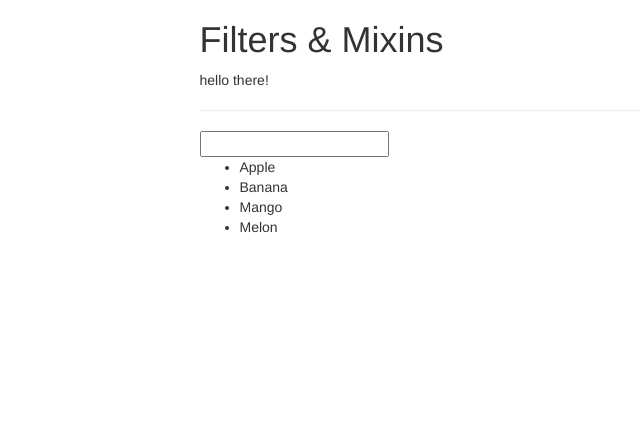
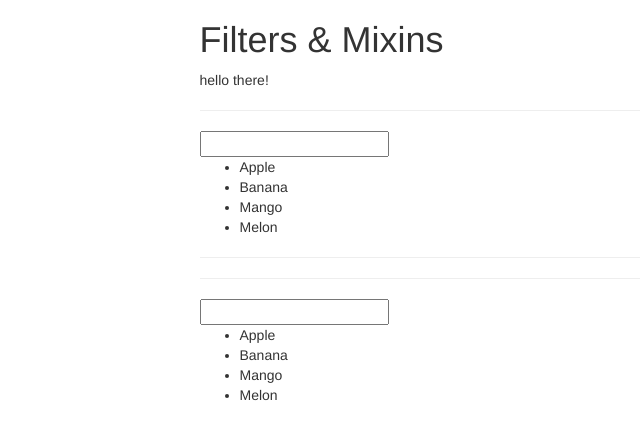
Before and after one commit to fernandotnl/vuejs-course, a Vue app: page / in a window 1280 px wide. Shown: the top 438 px of the page, without its empty margins (163-803 px from the left). Built offline with nearby package versions, Linux system fonts and the light colour scheme.

Commit message:
Adding List component

```diff
--- a/src/App.vue
+++ b/src/App.vue
@@ -9,12 +9,15 @@
         <ul>
           <li :key="fruit" v-for="fruit in filteredFruits"> {{ fruit }}</li>
         </ul>
+        <hr>
+        <app-list></app-list>
       </div>
     </div>
   </div>
 </template>
 
 <script>
+import List from './List.vue';
 export default {
   data(){
     return {
@@ -34,6 +37,9 @@ export default {
         return element.match(this.filterText);
       })
     }
+  },
+  components:{
+    appList: List
   }
 }
 </script>
--- /dev/null
+++ b/src/List.vue
@@ -0,0 +1,31 @@
+<template>
+  <div>
+    <hr>
+    <input v-model="filterText">
+    <ul>
+      <li :key="fruit" v-for="fruit in filteredFruits"> {{ fruit }}</li>
+    </ul>
+  </div>
+</template>
+
+<script>
+export default {
+  data(){
+    return {
+      fruits: ['Apple', 'Banana', 'Mango', 'Melon'],
+      filterText: ''
+    };
+  },
+  computed: {
+    filteredFruits(){
+      return this.fruits.filter((element) => {
+        return element.match(this.filterText);
+      })
+    }
+  }
+}
+</script>
+
+<style>
+
+</style>
```
